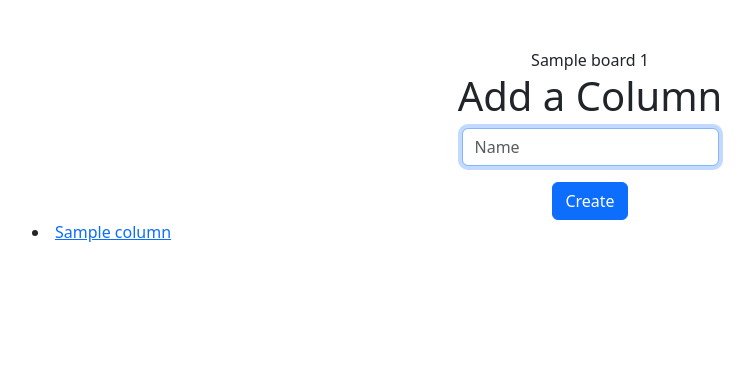
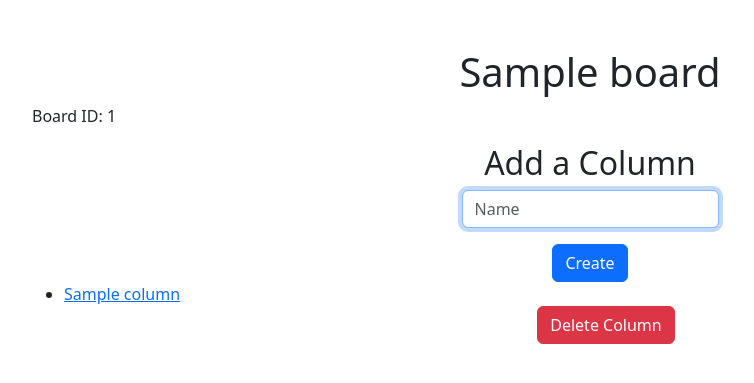
Before and after one commit to Colin-CS50/task-management, a Flask app: template templates/board.html in a window 1280 px wide. Shown: the part 76-459 px from the top of the page, without its empty margins (50-804 px from the left). Run offline with Flask 3, Linux system fonts and the light colour scheme; the template is opened without the code that fills it: most values are stand-ins (such as "Sample title", 1, 10 or a date in 2020); some libraries are stand-ins or nearby versions.

Commit message:
add delete column

```diff
--- a/app.py
+++ b/app.py
@@ -54,6 +54,7 @@ def board_detail(id):
 
 
 @app.route("/board/<int:id>/delete", methods=["POST"])
+@login_required
 def board_delete(id):
     if "user_id" not in session:
         return redirect(url_for("login"))
@@ -82,7 +83,31 @@ def column_create():
         return abort(403, description="Must provide a name")
 
     db.execute("INSERT INTO columns (name, board_id) VALUES (?, ?)", name, board_id)
-    return redirect(url_for('boards', board_id=board_id))
+    return redirect(url_for('board_detail', id=board_id))
+
+
+@app.route("/column/delete", methods=["POST"])
+@login_required
+def column_delete():
+    if "user_id" not in session:
+        return redirect(url_for("login"))
+
+    user_id = session["user_id"]
+
+    column_id = request.form.get("column_id")
+    board_id = request.form.get("board_id")
+
+    if not column_id or not board_id:
+        return abort(400, description="Column ID and Board ID are required")
+
+    # Delete tasks associated with the column
+    db.execute("DELETE FROM tasks WHERE column_id = ?", (column_id,))
+
+    # Delete the column itself
+    db.execute("DELETE FROM columns WHERE id = ? AND board_id = ? AND board_id IN (SELECT id FROM boards WHERE id = ? AND user_id = ?)",
+               column_id, board_id, board_id, user_id)
+
+    return redirect(url_for('board_detail', id=board_id))
 
 
 @app.route("/column/<int:column_id>", methods=["GET"])
--- a/templates/board.html
+++ b/templates/board.html
@@ -1,24 +1,41 @@
-{% extends "layout.html" %}
+{% extends "layout.html" %} {% block title %} Board {% endblock %} {% block main
+%} {% if board %}
+<h1>{{ board["name"] }}</h1>
+<p>Board ID: {{ board['id'] }}</p>
 
-{% block title %}
-Board
-{% endblock %}
-
-{% block main %}
-  {% if board %}
-    {{ board["name"] }} {{ board['id'] }}
-    <form action="/column/create" method="post">
-      <h1>Add a Column</h1>
+<form action="{{ url_for('column_create') }}" method="post">
+  <h2>Add a Column</h2>
   <div class="mb-3">
-        <input type="hidden" name="board_id" value="{{ board['id'] }}">
-        <input autocomplete="off" autofocus class="form-control mx-auto w-auto" name="name" placeholder="Name" type="text">
+    <input type="hidden" name="board_id" value="{{ board.id }}" />
+    <input
+      autocomplete="off"
+      autofocus
+      class="form-control mx-auto w-auto"
+      name="name"
+      placeholder="Name"
+      type="text"
+      required
+    />
   </div>
   <button class="btn btn-primary" type="submit">Create</button>
 </form>
-  {% endif %}
-  {% if columns %}
+{% endif %} {% if columns %}
+<ul>
   {% for column in columns %}
-      <li class="text-start"><a href="{{ url_for('column_detail', column_id=column.id) }}">{{ column["name"] }}</a></li>
+  <li class="text-start">
+    <a href="{{ url_for('column_detail', column_id=column.id) }}"
+      >{{ column["name"] }}</a
+    >
+  </li>
+  <form
+    action="{{ url_for('column_delete') }}"
+    method="post"
+    style="display: inline"
+  >
+    <input type="hidden" name="column_id" value="{{ column.id }}" />
+    <input type="hidden" name="board_id" value="{{ board.id }}" />
+    <button type="submit" class="btn btn-danger">Delete Column</button>
+  </form>
   {% endfor %}
-  {% endif %}
-{% endblock %}
+</ul>
+{% endif %} {% endblock %}
```
Lines whose indentation alone changed are shown as unchanged.
